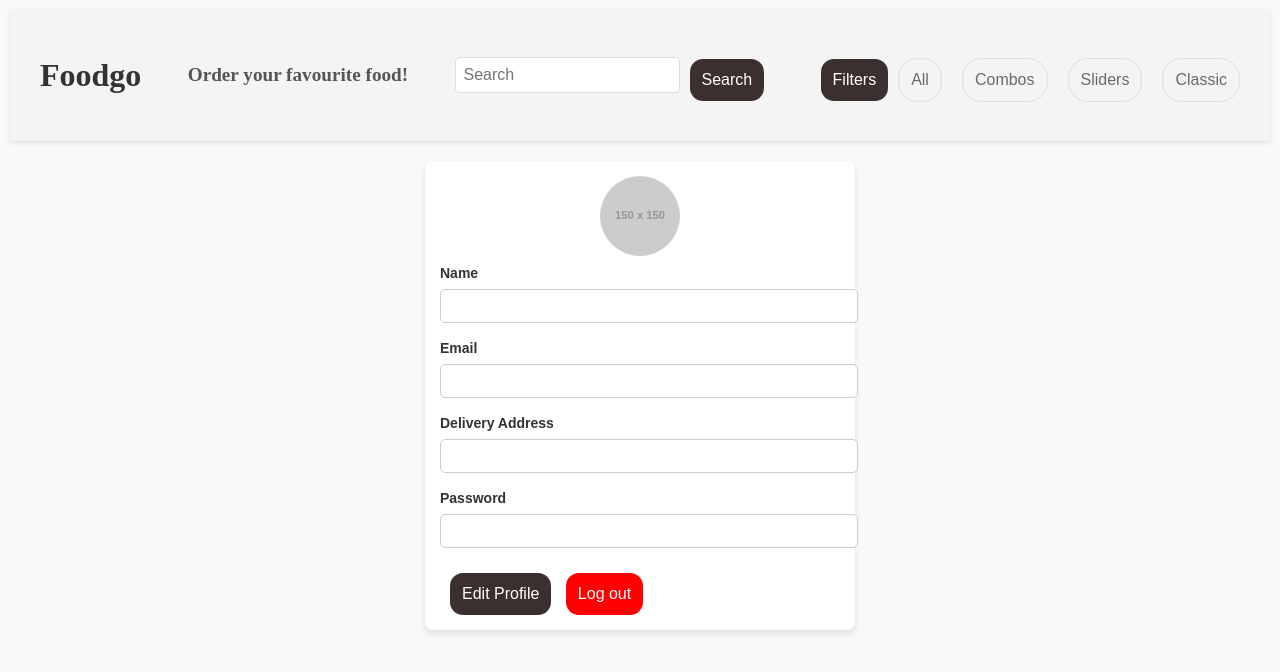
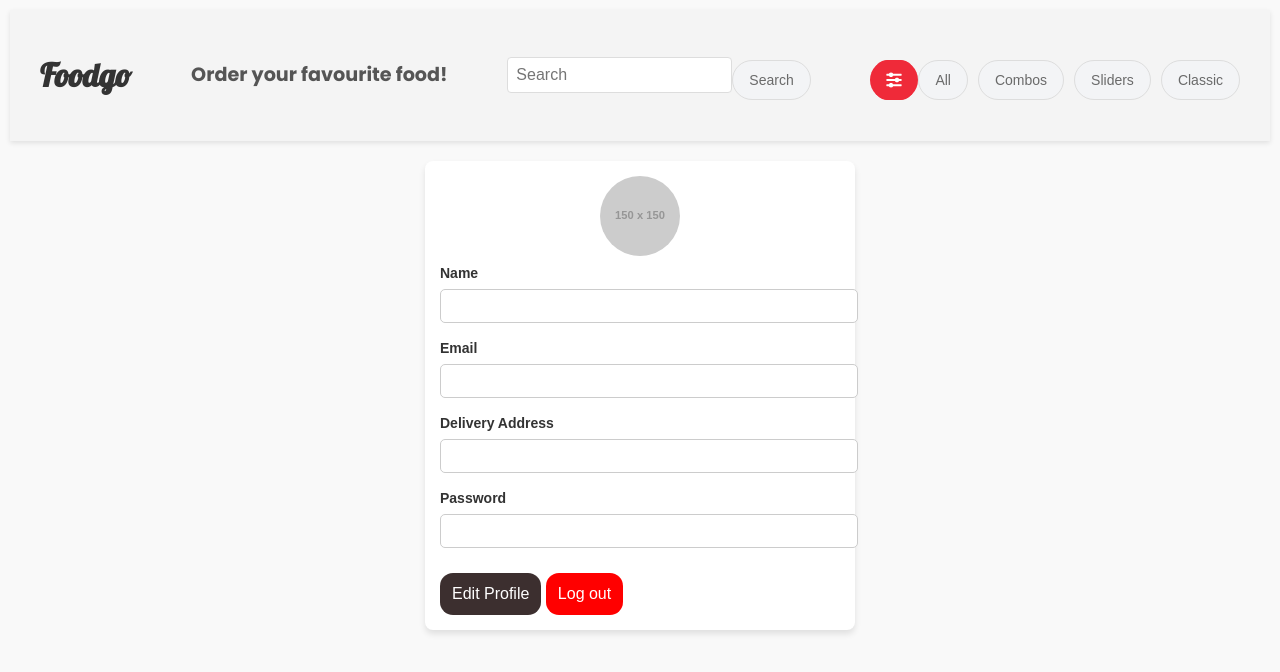
Before and after one commit to AlenaGorina/fe91_project3_group1, a website: page index.html in a window 1280 px wide. Drawn offline with Linux system fonts and the light colour scheme; placeholder pictures from the web are drawn by us; a web font is replaced by a local one.

Commit message:
Добавлены исправления в HTML, CSS, JS, подключены шрифты, добавлена svg

```diff
--- a/assets/script.js
+++ b/assets/script.js
@@ -1,6 +1,6 @@
 // Функция для отображения/скрытия фильтров при нажатии на кнопку "Фильтры"
-document.getElementById('filter-button').addEventListener('click', function() {
-    const filterOptions = document.getElementById('filter-options');
+document.querySelector('.filter-button').addEventListener('click', function() {
+    const filterOptions = document.querySelector('.filter-options');
     filterOptions.style.display = (filterOptions.style.display === 'block') ? 'none' : 'block';
 });
 
@@ -8,6 +8,7 @@ document.getElementById('filter-button').addEventListener('click', function() {
 document.addEventListener('click', function(event) {
     const filterContainer = document.querySelector('.filter-container');
     const filterOptions = document.getElementById('filter-options');
+    //проверка, кликнули ли вне блока фильтров
     if (!filterContainer.contains(event.target)) {
         filterOptions.style.display = 'none';
     }
@@ -21,7 +22,7 @@ document.querySelectorAll('.filter-btn').forEach(function(button) {
 
         filterOptions.forEach(function(option) {
             if (option.value === filterType) {
-            option.checked = !option.checked;
+            option.checked = !option.checked; //переключаем состояние флажка
             }
         });
     });
--- a/assets/style.css
+++ b/assets/style.css
@@ -30,13 +30,13 @@ header {
 
 h1 {
   font-size: 2em;
-  font-family: lobster, regular; /*надо найти шрифт*/
+  font-family: 'lobster', sans-serif;
 }
 
 h2 {
   font-size: 1.2em;
   color: #555;
-  font-family: poppins; /*надо найти шрифт*/
+  font-family: 'poppins', sans-serif;
 }
 
 .search-form {
@@ -51,20 +51,7 @@ h2 {
   border-radius: 4px;
 }
 
-button { /*только кнопка поиск, убрать отсюда кнопку фильтр*/
-  padding: 8px 16px;
-  font-size: 1em;
-  cursor: pointer;
-  border: none;
-  background-color: white;
-  color: black;
-  border-radius: 4px;
-  margin-left: 10px;
-}
 
-button:hover {
-  background-color: #EF2A39;
-}
 
 .filter-container {
   position: relative;
@@ -72,19 +59,27 @@ button:hover {
   align-items: center;
 }
 
-.filter-buttons {
+.filter-buttons, #btn-search {
   display: flex;
   gap: 10px;
 }
 
-.filter-btn {
+.filter-btn, #btn-search {
+  display: inline-flex;
+  align-items: center;
+  justify-content: center;
+  padding: 8px 16px;
+  height: 40px;
+  font-size: 14px;
   background-color: #F3F4F6;
   color: #6A6A6A;
   border: 1px solid #ddd;
   border-radius: 20px;
+  cursor: pointer;
+  transition: background-color 0.3s ease;
 }
 
-.filter-btn:hover {
+.filter-btn:hover, #btn-search:hover {
   background-color: #EF2A39;
   color: #F5F5F5;
 }
@@ -114,6 +109,30 @@ button:hover {
 .filter-options:hover {
   display: block;
 }
+
+.filter-button {
+  display: inline-flex;
+  align-items: center;
+  justify-content: center;
+  padding: 2px 4px;
+  height: 40px;
+  background-color: #EF2A39;
+  color: white;
+  border: none;
+  border-radius: 20px;
+  cursor: pointer;
+  transition: background-color 0.3s ease;
+  line-height: 0; /*убираем доп отступы между строками текста и изображения*/
+}
+
+.filter-button img {
+  height: 40px; /* фикс высота для иконки */
+}
+
+.filter-button:hover {
+  background-color: #b30000;
+}
+
 
 /* <!-- header ends here Basulka -->  */
 
--- a/index.html
+++ b/index.html
@@ -5,6 +5,7 @@
     <meta charset="UTF-8">
     <meta name="viewport" content="width=device-width, initial-scale=1.0">
     <link rel="stylesheet" href="./assets/style.css">
+    <link href="https://fonts.googleapis.com/css2?family=Lobster&family=Playwrite+NZ:wght@100..400&family=Poiret+One&family=Poppins:ital,wght@0,100;0,200;0,300;0,400;0,500;0,600;0,700;0,800;0,900&display=swap" rel="stylesheet">
     <title>Foodgo</title>
 </head>
 
@@ -16,11 +17,13 @@
             <h2>Order your favourite food!</h2>
             <form class="search-form">
                 <input type="text" id="search-input" placeholder="Search">
-                <button type="submit">Search</button>
+                <button id="btn-search" type="submit">Search</button>
             </form>
 
             <div class="filter-container">
-                <button id="filter-button">Filters</button>
+                <button class="filter-button">
+                    <img src="./image/filters.svg">
+                </button>
 
                 <div class="filter-buttons">
                     <button class="filter-btn" data-filter="option1">All</button>
@@ -35,7 +38,7 @@
                     <label><input type="checkbox" name="filter" value="option3">Classic</label>
                 </div>
             </div>
-    </div>
+        </div>
     </header>
 
     <!-- header ends here -->
```
Also changed, not shown: image/filters.svg (added).
